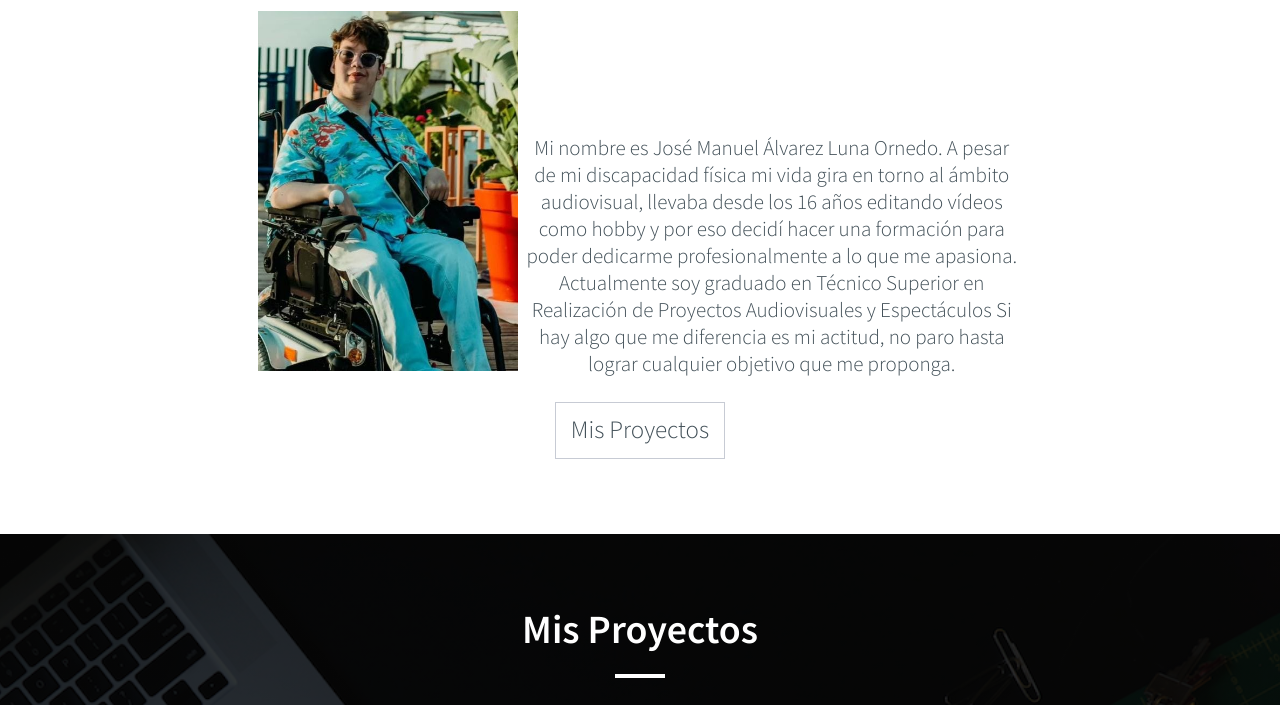
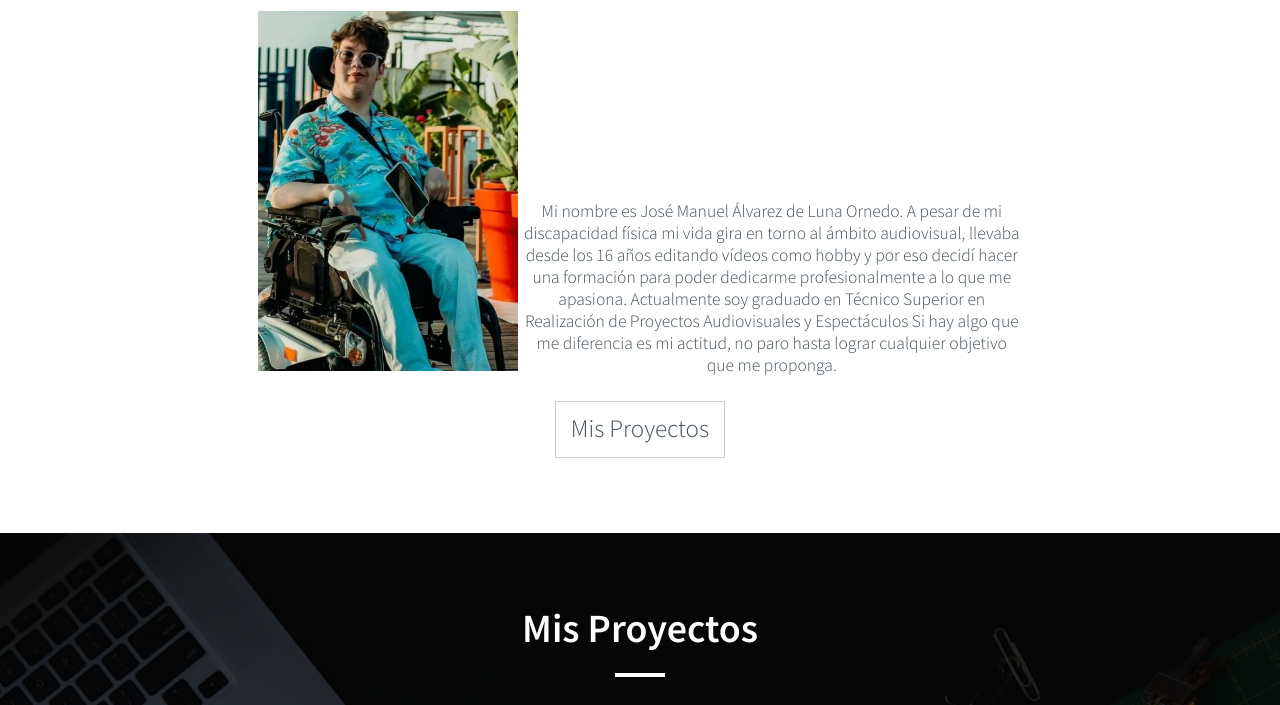
Before and after one commit to pepeadeluna/es, a plain HTML site: page index.html in a window 1280 px wide. Shown: the part 980-1685 px from the top of the page. Drawn offline with Linux system fonts and the light colour scheme.

Commit message:
Update index.html

```diff
--- a/index.html
+++ b/index.html
@@ -38,15 +38,12 @@
         <h1 class="headerLine">Sobre Mi</h1>
         <div class="lineContainer"><div class="line"></div></div>
         <img src="https://raw.githubusercontent.com/pepeadeluna/es/main/avatar%20foto.jpeg" width="260" height="360">
-            <p style="position: relative; font-size: larger; font-style: bold"
-        top: -40px;">Mi nombre es José Manuel Álvarez Luna Ornedo.
+        <p>Mi nombre es José Manuel Álvarez de Luna Ornedo.
+
             A pesar de mi discapacidad física mi vida gira en torno al ámbito audiovisual, llevaba desde los 16 años editando vídeos como hobby y por eso decidí hacer una formación para poder dedicarme profesionalmente a lo que me apasiona. Actualmente soy graduado en Técnico Superior en Realización de Proyectos Audiovisuales y Espectáculos
+
             Si hay algo que me diferencia es mi actitud, no paro hasta lograr cualquier objetivo que me proponga.</p>
         <br>
-
-
-
-
         <a scrolllink="#template" class="learnMore scrollLink">Mis Proyectos</a>
     </section>
 
```
